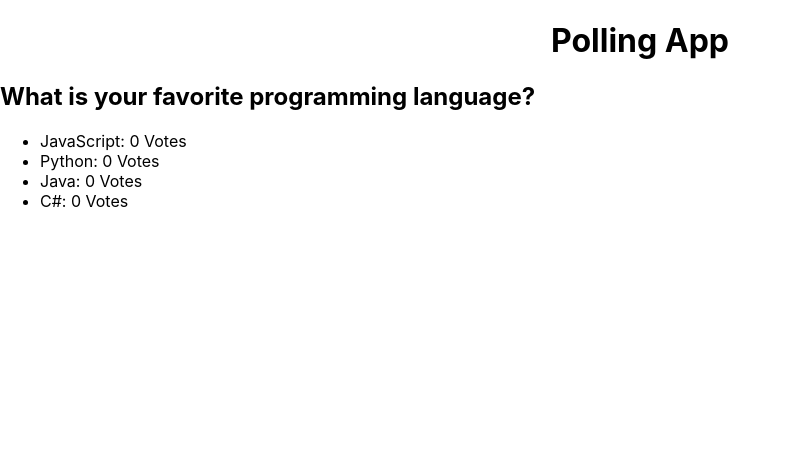
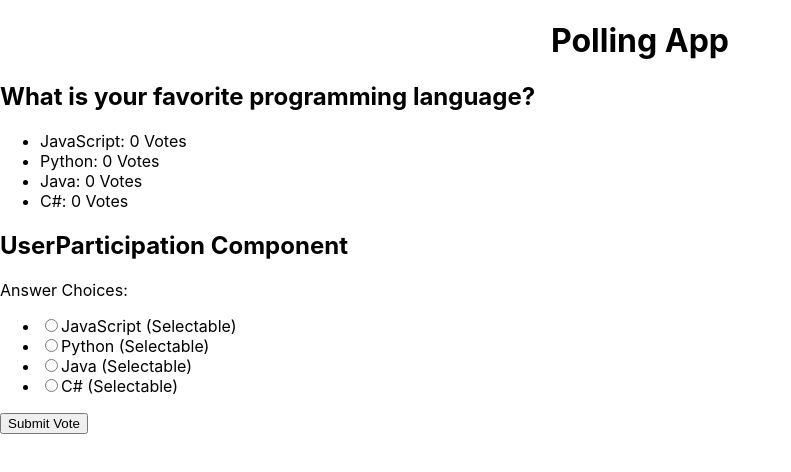
Before and after one commit to Farhan2k19/EAD-Exam, a React (Create React App) app: page / in a window 1280 px wide. Shown: the top 472 px of the page, without its empty margins (0-791 px from the left). Built offline with nearby package versions, Linux system fonts and the light colour scheme.

Commit message:
Add User participation Component

```diff
--- a/src/App.js
+++ b/src/App.js
@@ -1,5 +1,6 @@
 import './App.css';
 import PollDisplay from './Components/PollDisplay';
+import UserParticipation from './Components/UserParticipation';
 function App() {
 
 
@@ -12,7 +13,8 @@ function App() {
         Polling App
       </h1>
     </div>
-    <PollDisplay/>
+    <PollDisplay  />
+
 
     </>
   );
--- a/src/Components/PollDisplay.jsx
+++ b/src/Components/PollDisplay.jsx
@@ -1,38 +1,31 @@
-import React from 'react'
-
-function PollDisplay() {
-
-    const question="What is your favorite programming language?";
-    const choicesArray=[
-
+import React from 'react';
+import UserParticipation from './UserParticipation';
+function PollDisplay({}) {
+  const question = "What is your favorite programming language?";
+  const choicesArray = [
     { "id": 1, "label": "JavaScript", "votes": 0 },
-
     { "id": 2, "label": "Python", "votes": 0 },
-
     { "id": 3, "label": "Java", "votes": 0 },
-
     { "id": 4, "label": "C#", "votes": 0 }
-
-  ]
-
-     const totalVotes=choicesArray.reduce((total,choice)=>{
-      return total+choice.votes;
-    },0);
+  ];
 
   return (
     <div>
-        <h2>{question}</h2>
-
-        <ul>
-            {choicesArray.map((choice)=>{
-                return <li key={choice.id}>{choice.label}{": "}{totalVotes}{"  Votes"}</li>
-            }
-            )}
-        </ul>
+      <h2>{question}</h2>
+      <ul>
+        {choicesArray.map((choice) => (
+          <li key={choice.id}>
+            {choice.label}: {choice.votes} Votes
+          </li>
+        ))}
+      </ul>
 
 
+
+      <UserParticipation choicesArray={choicesArray} />
+
     </div>
-  )
+  );
 }
 
-export default PollDisplay
+export default PollDisplay;
--- /dev/null
+++ b/src/Components/UserParticipation.jsx
@@ -0,0 +1,49 @@
+import React, { useState } from 'react';
+import PollDisplay from './PollDisplay';
+
+const UserParticipation = ({ choicesArray }) => {
+  const [selectedChoice, setSelectedChoice] = useState(null);
+
+  const handleChoiceSelect = (choiceId) => {
+    setSelectedChoice(choiceId);
+  };
+
+  const handleVoteSubmit = () => {
+    if (selectedChoice !== null) {
+      const updatedChoices = choicesArray.map((choice) => {
+        if (choice.id === selectedChoice) {
+          return { ...choice, votes: choice.votes + 1 };
+        }
+        return choice;
+      });
+
+      console.log('Updated choices:', updatedChoices);
+    }
+  };
+
+  return (
+    <div>
+      <h2>UserParticipation Component</h2>
+      <p>Answer Choices:</p>
+      <ul>
+        {choicesArray.map((choice) => (
+          <li key={choice.id}>
+            <label>
+              <input
+                type="radio"
+                name="choice"
+                value={choice.id}
+                checked={selectedChoice === choice.id}
+                onChange={() => handleChoiceSelect(choice.id)}
+              />
+              {choice.label} (Selectable)
+            </label>
+          </li>
+        ))}
+      </ul>
+      <button onClick={handleVoteSubmit}>Submit Vote</button>
+    </div>
+  );
+};
+
+export default UserParticipation;
```
